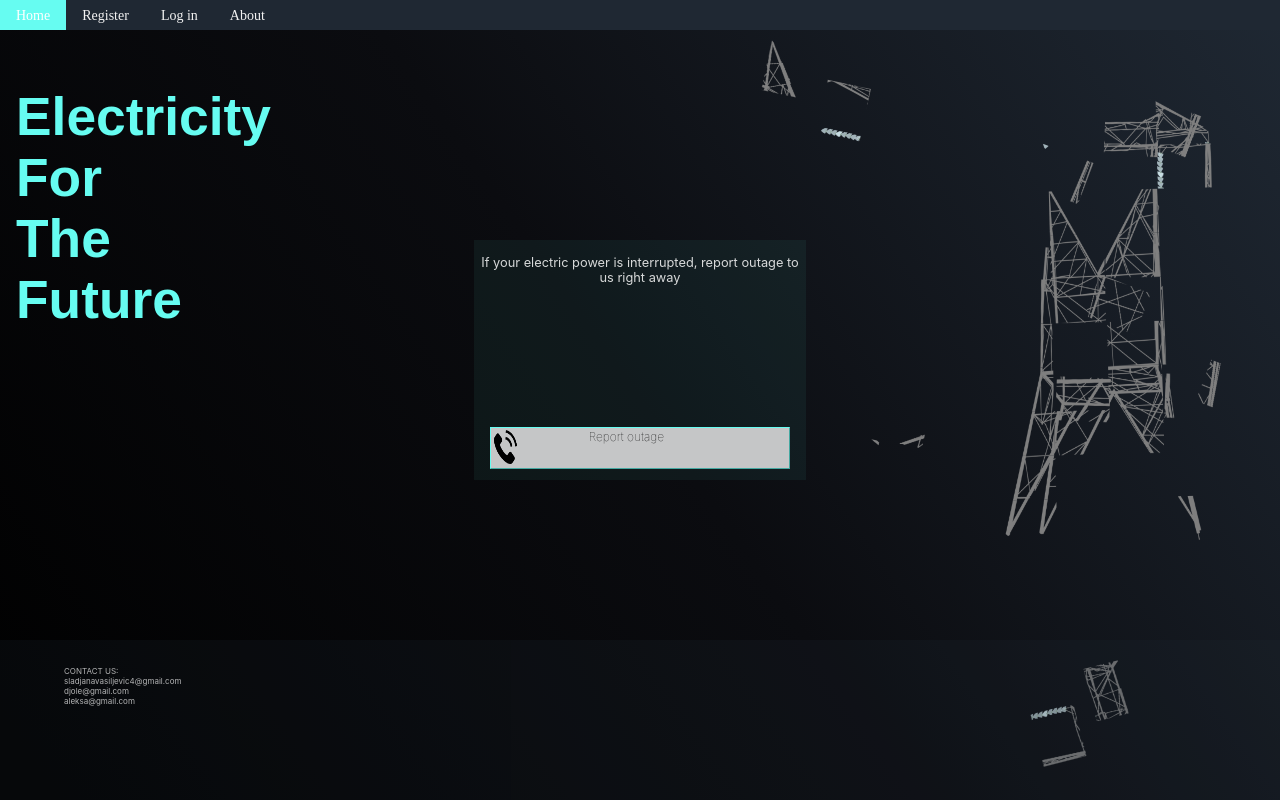
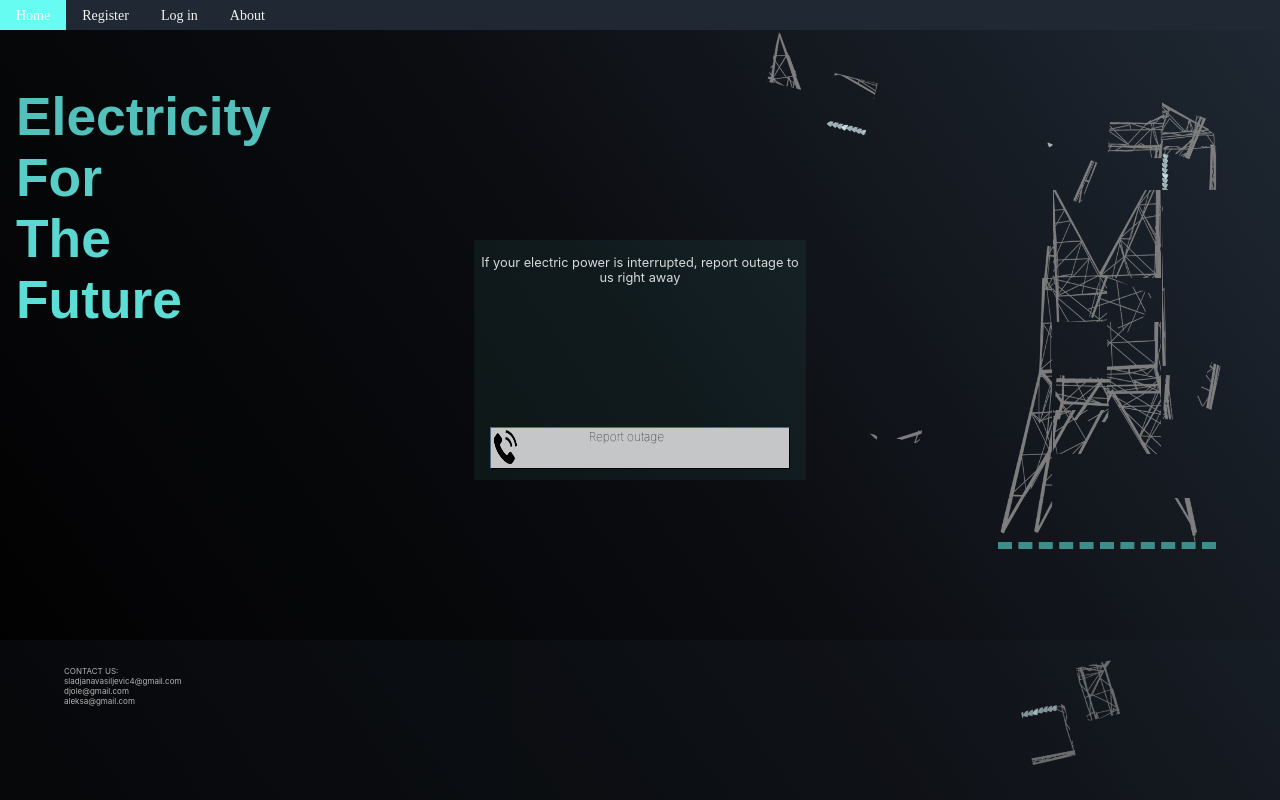
Before and after one commit to arokvic/PUSGS-Angular-.NETCore-2021, an Angular app: page / in a window 1280 px wide. Built offline with nearby package versions, Linux system fonts and the light colour scheme.

Commit message:
page update 3

```diff
--- a/src/app/app.component.css
+++ b/src/app/app.component.css
@@ -13,9 +13,7 @@ html, body{
     top: 0;
     overflow: hidden;
     position: fixed;
-    background: linear-gradient(55deg,black, #0b0c10,#1f2833);
-    animation: animateColor 2s ease forwards infinite;
-    animation-duration: 5.5s;
+    background: linear-gradient(55deg,black, #0b0c10, #1f2833);
 }
 
 /* #region    FOOTER*/
@@ -73,43 +71,6 @@ html, body{
     display: none;
   }
 
-  /* Dropdown container - needed to position the dropdown content */
-  .dropdown {
-    float: left;
-    overflow: hidden;
-  }
-
-  /* Style the dropdown button to fit inside the topnav */
-  .dropdown .dropbtn {
-    font-size: 14px;
-    border: none;
-    outline: none;
-    color: white;
-    padding: 8px 16px;
-    background-color: inherit;
-    font-family: inherit;
-    margin: 0;
-  }
-
-  /* Style the dropdown content (hidden by default) */
-  .dropdown-content {
-    display: none;
-    position: absolute;
-    background-color: #f9f9f9;
-    min-width: 160px;
-    box-shadow: 0px 8px 16px 0px rgba(0,0,0,0.2);
-    z-index: 1;
-  }
-
-  /* Style the links inside the dropdown */
-  .dropdown-content a {
-    float: none;
-    color: black;
-    padding: 12px 16px;
-    text-decoration: none;
-    display: block;
-    text-align: left;
-  }
 
   /* Add a dark background on topnav links and the dropdown button on hover */
   .topnav a:hover, .dropdown:hover .dropbtn {
@@ -205,7 +166,7 @@ html, body{
     flex-direction: row;
     background-color: #c5c6c7;
     border-width: 1.5px;
-    border-color: #66fcf1;
+    border-color: #1f2833;
     align-self: center;
 }
 
@@ -237,14 +198,104 @@ html, body{
     font-weight:lighter;
 }
 .naslov{
+
     font-family: Arial, Helvetica, sans-serif;
     font-size: 40pt;
     font-weight: bold;
     margin-left: 16px;
     margin-top: 5%;
-    color:#66fcf1;
+   /* color:#66fcf1;*/
     text-align: left;
+
 }
+.naslov1{
+    animation: animateColor1 2s ease forwards infinite;
+    animation-duration: 7s;
+}
+.naslov2{
+    animation: animateColor2 2s ease forwards infinite;
+    animation-duration: 7s;
+}
+.naslov3{
+    animation: animateColor3 2s ease forwards infinite;
+    animation-duration: 7s;
+}
+.naslov4{
+    animation: animateColor4 2s ease forwards infinite;
+    animation-duration: 7s;
+}
+@keyframes animateColor1
+{
+    0%{
+        color:#66fcf1;
+    }
+    20%{
+        color:#66fcf1;
+    }
+    50%
+    {
+        color: #1f2833;
+    }
+    100%
+    {
+        color: #66fcf1;
+    }
+}
+@keyframes animateColor2
+{
+
+    0%{
+        color:#66fcf1;
+    }
+    25%{
+        color:#66fcf1;
+    }
+    45%
+    {
+        color: #1f2833;
+    }
+    100%
+    {
+        color: #66fcf1;
+    }
+}
+@keyframes animateColor3
+{
+
+    0%{
+        color:#66fcf1;
+    }
+    20%{
+        color:#66fcf1;
+    }
+    40%
+    {
+        color: #1f2833;
+    }
+    100%
+    {
+        color: #66fcf1;
+    }
+}
+@keyframes animateColor4
+{
+
+    0%{
+        color:#66fcf1;
+    }
+    15%{
+        color:#66fcf1;
+    }
+    35%
+    {
+        color: #1f2833;
+    }
+    100%
+    {
+        color: #66fcf1;
+    }
+}
+
 
 .naslov-area
 {
@@ -280,14 +331,15 @@ html, body{
     display: flex;
     overflow:visible;
     justify-content: center;
-   flex-flow: row;
-  transform: rotate(-1.4deg);
-
+    flex-flow: row;
+    border-bottom-color: #3d8d89;
+    border-bottom-width: 7px;
+    border-bottom-style:dashed;
 }
 
 .div1
 {
-    background-color: rgba(0, 128, 128, 0);
+    background-color: rgba(22, 177, 177, 0);
     height: 100%;
     width: 25%;
     display: flex;
@@ -295,6 +347,7 @@ html, body{
     flex-flow: column;
     justify-content: center;
     overflow: visible;
+
 }
 .div7
 {
@@ -305,6 +358,7 @@ html, body{
     position: relative;
     flex-flow: column;
     overflow: visible;
+
 }
 .div8
 {
@@ -315,6 +369,7 @@ html, body{
     position: relative;
     flex-flow: column;
     overflow: visible;
+
 }
 .div9
 {
@@ -325,6 +380,7 @@ html, body{
     position: relative;
     flex-flow: column;
     overflow: visible;
+
 }
 
 .div1_1
--- a/src/app/app.component.html
+++ b/src/app/app.component.html
@@ -147,7 +147,12 @@
 
 
       <div class="naslov-area">
-        <p class="naslov">Electricity<br> For<br> The<br> Future</p>
+        <p class="naslov">
+          <span class="naslov1">Electricity</span><br>
+          <span class="naslov2">For</span><br>
+          <span class="naslov3">The</span><br>
+          <span class="naslov4">Future</span><br>
+        </p>
       </div>
 
 
```
